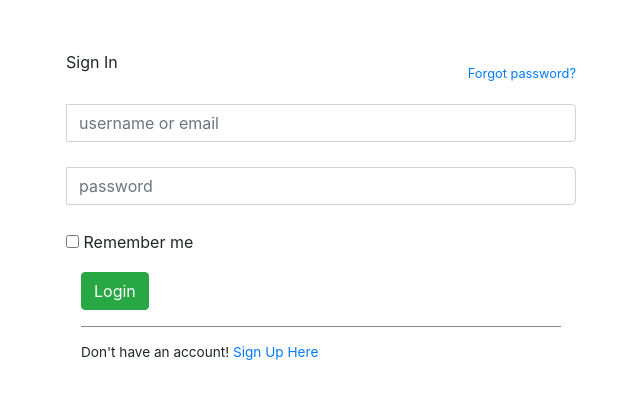
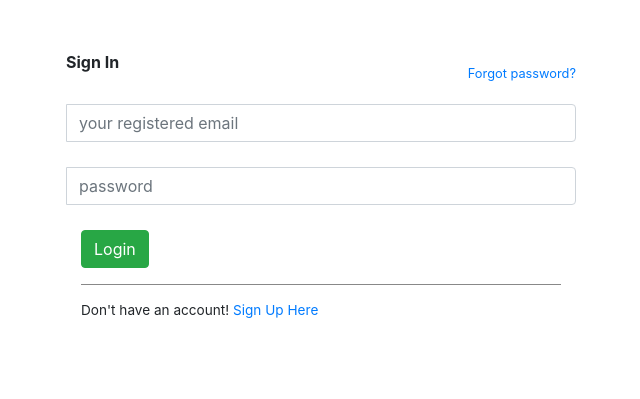
Before and after one commit to sarathsajan/cross-path-alert, a Flask app: page /login in a window 1280 px wide. Shown: the part 56-455 px from the top of the page, without its empty margins (49-689 px from the left). Run offline with Flask 2, Linux system fonts and the light colour scheme; some libraries are stand-ins or nearby versions.

Commit message:
made proper indentations in login and signup files

```diff
--- a/templates/login.html
+++ b/templates/login.html
@@ -4,49 +4,28 @@
     <div id="loginbox" style="margin-top:50px;" class="mainbox col-md-6 col-md-offset-3 col-sm-8 col-sm-offset-2">
         <div class="panel panel-info" >
             <div class="panel-heading">
-                    <div class="panel-title">Sign In</div>
+                <div class="panel-title"><strong>Sign In</strong></div>
                     <div style="float:right; font-size: 80%; position: relative; top:-10px">
                         <a href="#">Forgot password?</a>
                     </div>
                 </div>
-
                 <div style="padding-top:30px" class="panel-body">
-
                     <div style="display:none" id="login-alert" class="alert alert-danger col-sm-12"></div>
-
                     <form id="loginform" class="form-horizontal" role="form">
-
                         <div style="margin-bottom: 25px" class="input-group">
                             <span class="input-group-addon"><i class="glyphicon glyphicon-user"></i></span>
-                                        <input id="login-username" type="text" class="form-control" name="username" value="" placeholder="username or email">
+                            <input id="login-username" type="text" class="form-control" name="username" value="" placeholder="your registered email">
                         </div>
-
                         <div style="margin-bottom: 25px" class="input-group">
                             <span class="input-group-addon"><i class="glyphicon glyphicon-lock"></i></span>
                             <input id="login-password" type="password" class="form-control" name="password" placeholder="password">
                         </div>
-
-
-
-                            <div class="input-group">
-                                <div class="checkbox">
-                                    <label>
-                                        <input id="login-remember" type="checkbox" name="remember" value="1"> Remember me
-                                    </label>
+                        <div style="margin-top:10px" class="form-group">
+                            <!-- Button -->
+                            <div class="col-sm-12 controls">
+                                <a id="btn-login" href="#" class="btn btn-success">Login  </a>
                             </div>
                         </div>
-
-
-                            <div style="margin-top:10px" class="form-group">
-                                <!-- Button -->
-
-                                <div class="col-sm-12 controls">
-                                    <a id="btn-login" href="#" class="btn btn-success">Login  </a>
-
-                                </div>
-                            </div>
-
-
                         <div style="margin-top:10px" class="form-group">
                             <div class="col-md-12 control">
                                 <div style="border-top: 1px solid#888; padding-top:15px; font-size:85%" >
@@ -60,4 +39,5 @@
             </div>
         </div>
     </div>
+</div>
 {% endblock %}
```
Also changed, not shown: templates/signup.html (+7 -12 lines). Lines whose indentation alone changed are shown as unchanged.
